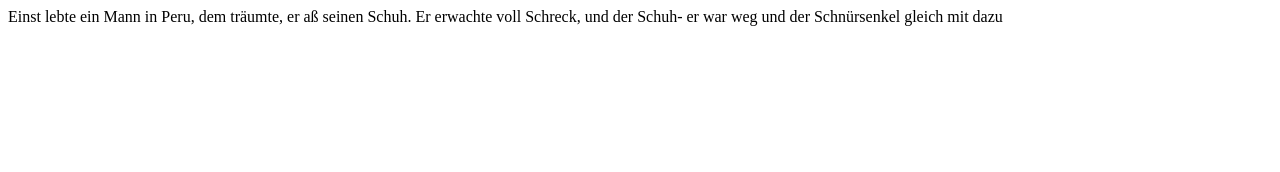
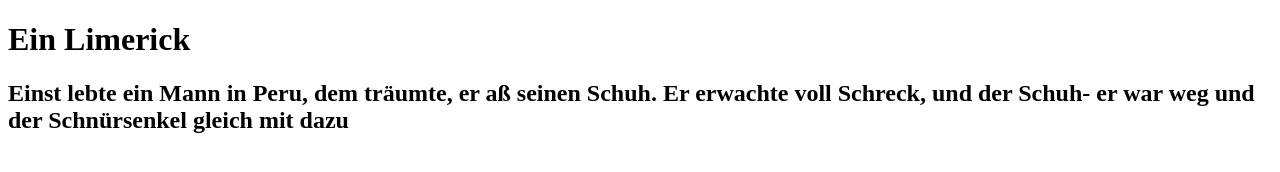
Before and after one commit to Lauserbub/GIS_SoSe_2020, a plain HTML site: page Aufgabe00/index.html in a window 1280 px wide. Drawn offline with Linux system fonts and the light colour scheme.

Commit message:
Aufgabe 00 erstellt

```diff
--- a/Aufgabe00/index.html
+++ b/Aufgabe00/index.html
@@ -6,13 +6,17 @@
     <title>Document</title>
 </head>
 <body>
-    <h>
+    <h1>
+    Ein Limerick
+
+    </h1>
+    <h2>
         Einst lebte ein Mann in Peru,
 dem träumte, er aß seinen Schuh.
 Er erwachte voll Schreck,
 und der Schuh-
 er war weg
 und der Schnürsenkel gleich mit dazu
-    </h>
+    </h2>
 </body>
 </html>
```
